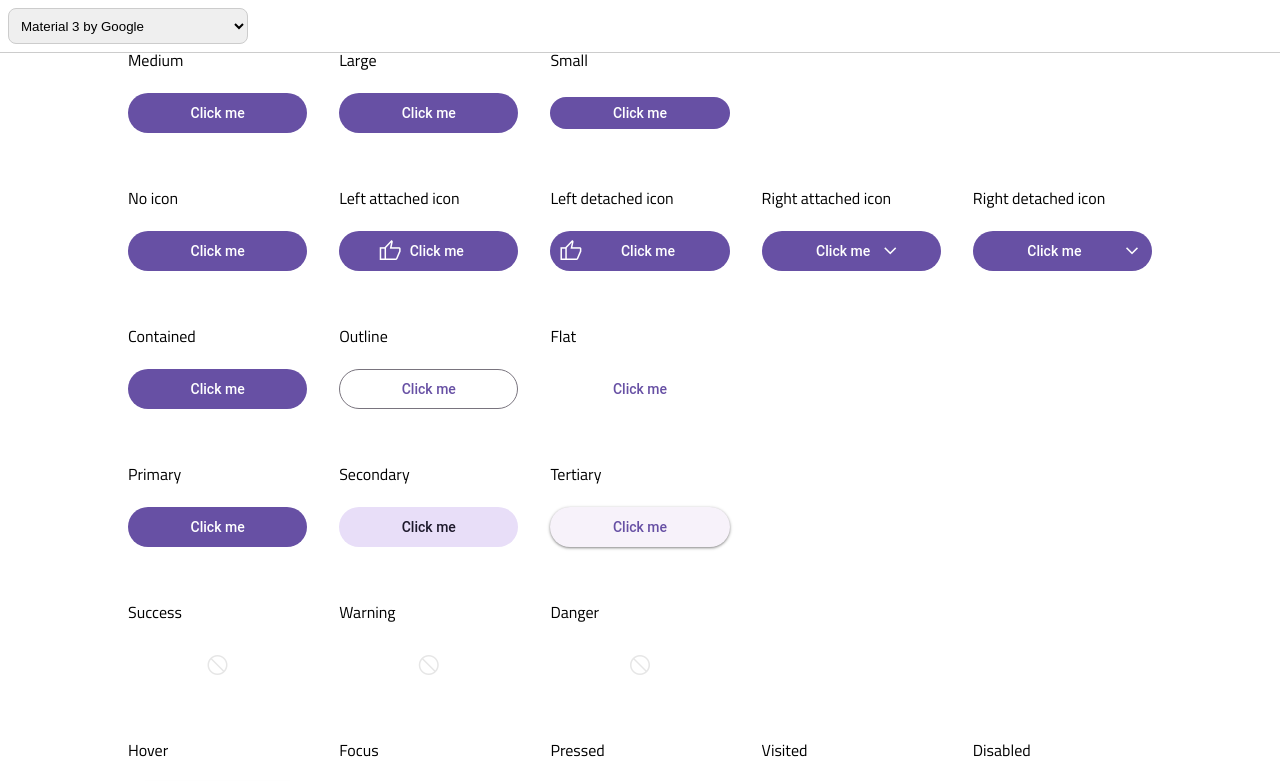
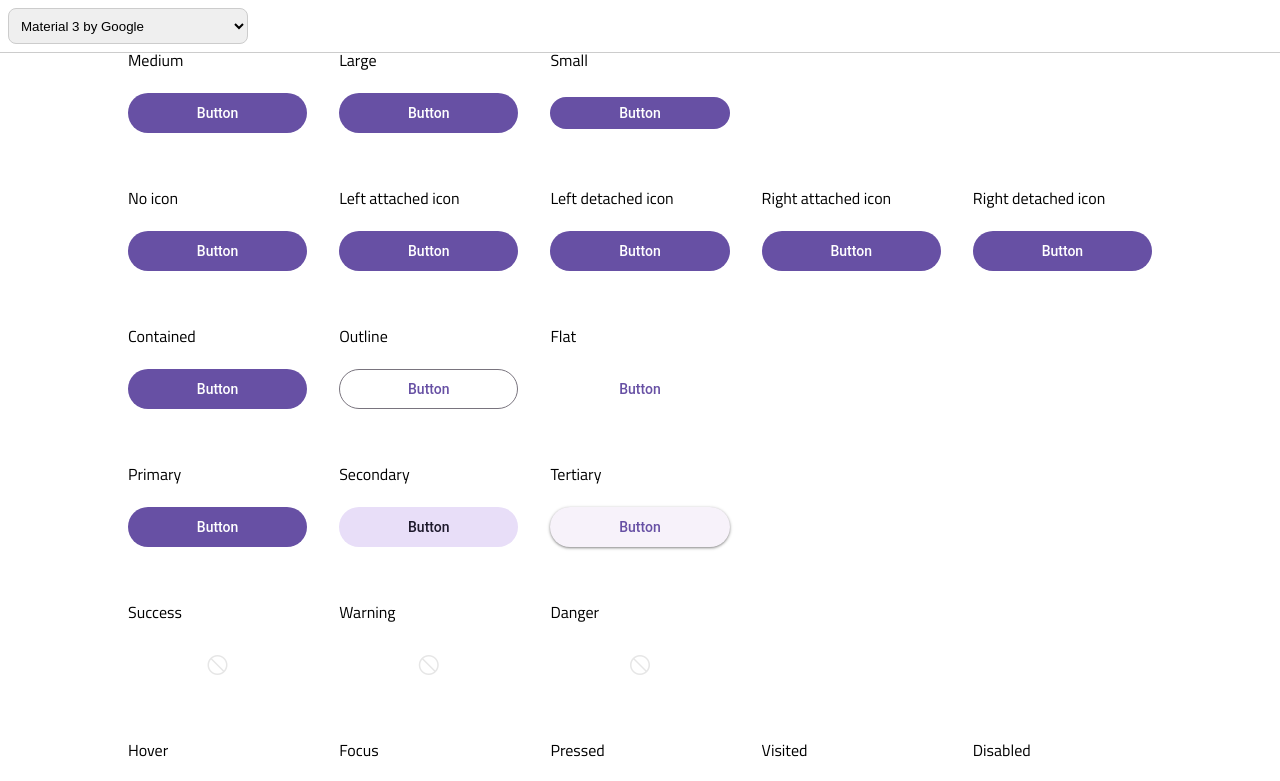
Before and after one commit to rodrigojcmello/kiskadee, a React (Vite) app in the folder packages/react/: page / in a window 1280 px wide. Shown: the top 781 px of the page. Built offline with nearby package versions, Linux system fonts and the light colour scheme.

Commit message:
feat: individual style for options and style cores

```diff
--- a/packages/react/package.json
+++ b/packages/react/package.json
@@ -17,6 +17,7 @@
   },
   "dependencies": {
     "@emotion/styled": "^11.8.1",
+    "@stitches/core": "^1.2.8",
     "react": "^18.1.0",
     "react-dom": "^18.1.0"
   },
--- a/packages/react/src/components/Button/Button.style.tsx
+++ b/packages/react/src/components/Button/Button.style.tsx
@@ -1,9 +1,54 @@
 import styled from '@emotion/styled';
 import type { CSSProperties } from 'react';
+import { css } from '@stitches/core';
 import type { ButtonProps, ButtonSchema, Size } from './Button.types';
 
 const timingFunction = 'ease';
 const duration = '0.2s';
+
+type ElementProps = {
+  size: Size;
+  typeStyle: ButtonProps['type'];
+  variant: ButtonProps['variant'];
+  borderRadius: Exclude<ButtonProps['borderRadius'], undefined>;
+
+  theme?: ButtonSchema;
+  iconLeft?: ButtonProps['iconLeft'];
+  iconRight?: ButtonProps['iconRight'];
+  iconType?: ButtonProps['iconType'];
+  width?: ButtonProps['width'];
+  textAlign?: ButtonProps['textAlign'];
+};
+
+export const elementText = ({
+  theme,
+  size,
+  typeStyle,
+  variant,
+  iconLeft,
+  iconRight,
+  iconType,
+}: ElementProps) => {
+  const { text } = theme || {};
+
+  return css({
+    // Custom
+    ...text?.base?.rest?.md,
+    ...text?.base?.rest?.[size],
+    ...text?.type?.[typeStyle]?.base?.md,
+    ...text?.type?.[typeStyle]?.base?.[size],
+    ...text?.type?.[typeStyle]?.variant?.[variant]?.rest?.md,
+    ...text?.type?.[typeStyle]?.variant?.[variant]?.rest?.[size],
+
+    // Base
+    width:
+      iconType === 'detached' || !(iconLeft || iconRight) ? '100%' : 'auto',
+    whiteSpace: 'nowrap',
+    transitionProperty: 'color, font-size, padding',
+    transitionDuration: duration,
+    transitionTimingFunction: timingFunction,
+  })();
+};
 
 export const ButtonStyled = styled.button<
   Pick<
--- a/packages/react/src/components/Button/Button.tsx
+++ b/packages/react/src/components/Button/Button.tsx
@@ -2,9 +2,18 @@ import type { FC } from 'react';
 import { useContext } from 'react';
 import type { ButtonProps } from './Button.types';
 import { KiskadeeContext } from '../../context';
-import { ButtonStyled } from './Button.style';
+import { ButtonStyled, elementText } from './Button.style';
+import {
+  elementContainer,
+  elementContainerCoreBackgroundColor,
+  elementContainerCoreBase,
+  elementContainerCoreBorder,
+  elementContainerOptionBorderRadius,
+  elementContainerOptionTextAlign,
+  elementContainerOptionWidth,
+} from './elements/01_container';
 
-export const Button: FC<ButtonProps> = ({
+export const ButtonOld: FC<ButtonProps> = ({
   text,
   typeHTML = 'button',
   interaction,
@@ -49,3 +58,55 @@ export const Button: FC<ButtonProps> = ({
     </ButtonStyled>
   );
 };
+
+export const Button: FC<ButtonProps> = ({
+  text,
+  typeHTML = 'button',
+  interaction,
+  type,
+  variant,
+  borderRadius = 'default',
+  textAlign,
+  onClick,
+  width = 'auto',
+  disabled,
+  iconLeft,
+  iconType,
+  iconRight,
+  size = 'md',
+}) => {
+  const [theme] = useContext(KiskadeeContext);
+
+  const style = {
+    theme: theme.component.button,
+    size,
+    typeStyle: type,
+    variant,
+    iconType,
+    iconRight,
+    iconLeft,
+    borderRadius,
+    textAlign,
+    width,
+  };
+
+  return (
+    <button
+      className={[
+        elementContainer(style),
+        elementContainerCoreBackgroundColor(style),
+        elementContainerOptionWidth(style),
+        elementContainerOptionBorderRadius(style),
+        elementContainerOptionTextAlign(style),
+        elementContainerCoreBorder(style),
+        elementContainerCoreBase(),
+      ]
+        .join(' ')
+        .trim()}
+      type="button"
+      onClick={onClick}
+    >
+      <span className={`button__text ${elementText(style)}`}>Button</span>
+    </button>
+  );
+};
--- a/packages/react/src/components/Button/Button.types.ts
+++ b/packages/react/src/components/Button/Button.types.ts
@@ -55,7 +55,7 @@ export interface ButtonProps {
 // Container
 
 type ButtonElementContainer = {
-  // Style
+  // Core Style
   background?: 'none';
   backgroundColor?: CSSProperties['backgroundColor'];
   borderWidth?: CSSProperties['borderWidth'];
--- /dev/null
+++ b/packages/react/src/components/Button/elements/01_container.ts
@@ -0,0 +1,149 @@
+/* eslint-disable unicorn/filename-case */
+import { css } from '@stitches/core';
+import type { ButtonProps, ButtonSchema, Size } from '../Button.types';
+
+const timingFunction = 'ease';
+const duration = '0.2s';
+
+type ElementContainerProps = {
+  size: Size;
+  typeStyle: ButtonProps['type'];
+  variant: ButtonProps['variant'];
+  borderRadius: Exclude<ButtonProps['borderRadius'], undefined>;
+
+  theme?: ButtonSchema;
+  iconLeft?: ButtonProps['iconLeft'];
+  iconRight?: ButtonProps['iconRight'];
+  iconType?: ButtonProps['iconType'];
+  width?: ButtonProps['width'];
+  textAlign?: ButtonProps['textAlign'];
+};
+
+export const elementContainer = ({
+  theme,
+  size,
+  typeStyle,
+  variant,
+}: ElementContainerProps) => {
+  const { container } = theme || {};
+
+  const containerStyle = {
+    ...container?.base?.rest?.md,
+    ...container?.base?.rest?.[size],
+    ...container?.type?.[typeStyle]?.base?.md,
+    ...container?.type?.[typeStyle]?.base?.[size],
+    ...container?.type?.[typeStyle]?.variant?.[variant]?.rest?.md,
+    ...container?.type?.[typeStyle]?.variant?.[variant]?.rest?.[size],
+  };
+
+  delete containerStyle.backgroundColor;
+  delete containerStyle.borderColor;
+  delete containerStyle.borderWidth;
+  delete containerStyle.borderStyle;
+
+  return css({
+    ...containerStyle,
+  })();
+};
+
+export const elementContainerOptionWidth = ({
+  theme,
+  width,
+}: ElementContainerProps) => {
+  const { container } = theme || {};
+  const { option } = container || {};
+
+  return css({
+    width: width === 'block' ? '100%' : 'auto',
+    minWidth: width === 'min' ? option?.widthMin : 0,
+  })();
+};
+
+export const elementContainerOptionBorderRadius = ({
+  theme,
+  borderRadius,
+}: ElementContainerProps) => {
+  const { container } = theme || {};
+  const { option } = container || {};
+
+  return css({
+    borderRadius: option?.borderRadius?.[borderRadius] || 0,
+  })();
+};
+
+export const elementContainerOptionTextAlign = ({
+  theme,
+  textAlign,
+}: ElementContainerProps) => {
+  const { container } = theme || {};
+  const { option } = container || {};
+
+  return css({
+    textAlign:
+      textAlign && option?.textAlign?.[textAlign]
+        ? textAlign
+        : option?.textAlign?.default,
+  })();
+};
+
+export const elementContainerCoreBackgroundColor = ({
+  theme,
+  size,
+  typeStyle,
+  variant,
+}: ElementContainerProps) => {
+  const { container } = theme || {};
+
+  const containerStyle = {
+    ...container?.base?.rest?.md,
+    ...container?.base?.rest?.[size],
+    ...container?.type?.[typeStyle]?.base?.md,
+    ...container?.type?.[typeStyle]?.base?.[size],
+    ...container?.type?.[typeStyle]?.variant?.[variant]?.rest?.md,
+    ...container?.type?.[typeStyle]?.variant?.[variant]?.rest?.[size],
+  };
+
+  return css({
+    backgroundColor: containerStyle?.backgroundColor,
+  })();
+};
+
+export const elementContainerCoreBorder = ({
+  theme,
+  size,
+  typeStyle,
+  variant,
+}: ElementContainerProps) => {
+  const { container } = theme || {};
+
+  const containerStyle = {
+    ...container?.base?.rest?.md,
+    ...container?.base?.rest?.[size],
+    ...container?.type?.[typeStyle]?.base?.md,
+    ...container?.type?.[typeStyle]?.base?.[size],
+    ...container?.type?.[typeStyle]?.variant?.[variant]?.rest?.md,
+    ...container?.type?.[typeStyle]?.variant?.[variant]?.rest?.[size],
+  };
+
+  return css({
+    border: containerStyle?.borderWidth ? undefined : 'none',
+    borderColor: containerStyle?.borderColor,
+    borderStyle: containerStyle?.borderStyle,
+    borderWidth: containerStyle?.borderWidth,
+  })();
+};
+
+export const elementContainerCoreBase = () => {
+  return css({
+    padding: 0,
+    cursor: 'pointer',
+    fontSize: '16px',
+    transitionProperty:
+      'box-shadow, border-color, background, padding, min-width, border-radius',
+    transitionDuration: duration,
+    transitionTimingFunction: timingFunction,
+    display: 'flex',
+    alignItems: 'center',
+    justifyContent: 'center',
+  })();
+};
```
